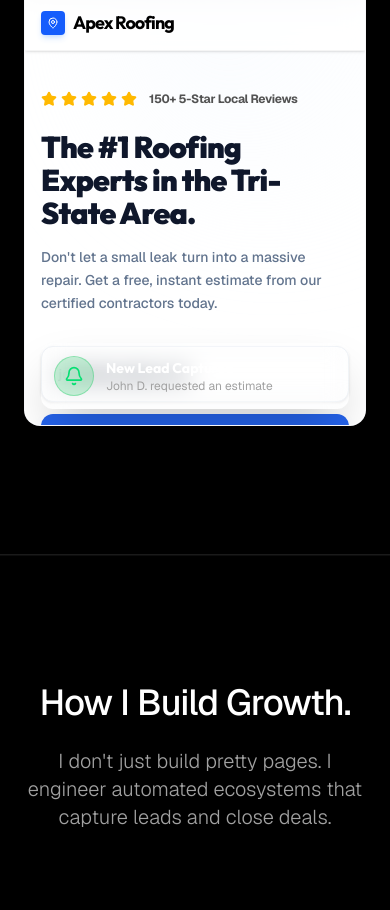
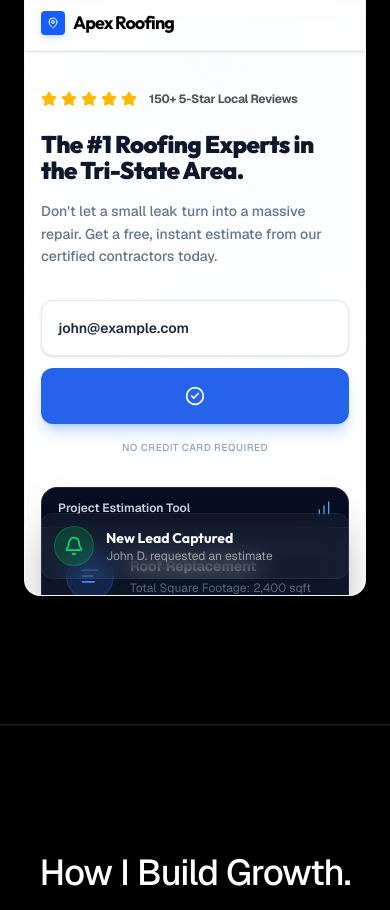
Before and after one commit to ronlenserdigital/ronlenserdigital, a Next.js app: page / in a window 390 px wide. Shown: the part 1480-2390 px from the top of the page. Built offline with nearby package versions, Linux system fonts and the light colour scheme.

Commit message:
Revealed the 3D estimation dashboard on mobile screens

```diff
--- a/src/components/interactive-demo.tsx
+++ b/src/components/interactive-demo.tsx
@@ -30,7 +30,7 @@ export default function InteractiveDemo() {
   }, [])
 
   return (
-    <div className="relative h-[480px] md:h-auto md:aspect-video w-full rounded-2xl overflow-hidden shadow-2xl flex flex-col bg-[#F5F5F7] border border-white/10">
+    <div className="relative min-h-[650px] md:min-h-0 md:h-auto md:aspect-video w-full rounded-2xl overflow-hidden shadow-2xl flex flex-col bg-[#F5F5F7] border border-white/10">
       {/* Sleek Browser Frame */}
       <div className="w-full bg-neutral-900 border-b border-white/10 h-12 flex items-center px-4 gap-4 shrink-0 shadow-lg relative z-20">
         <div className="flex gap-2">
@@ -87,7 +87,7 @@ export default function InteractiveDemo() {
                 </div>
 
                 {/* Mock Website Hero */}
-                <div className="flex-1 flex flex-col md:flex-row items-center pt-16 md:pt-20 pb-6 md:pb-8 px-4 md:px-8 lg:px-16 gap-6 md:gap-12 bg-white relative overflow-hidden h-full">
+                <div className="flex-1 flex flex-col md:flex-row items-center pt-16 md:pt-20 pb-6 md:pb-8 px-4 md:px-8 lg:px-16 gap-4 md:gap-12 bg-white relative overflow-hidden h-full overflow-y-auto">
 
                    {/* Background Decorative Graphic */}
                    <div className="absolute top-0 right-0 w-full h-full bg-gradient-to-br from-blue-50/50 to-white/10 rounded-full blur-3xl -translate-y-1/2 translate-x-1/4 pointer-events-none" />
@@ -104,7 +104,7 @@ export default function InteractiveDemo() {
                       </div>
 
                       <div className="space-y-4">
-                        <h1 className="text-3xl md:text-4xl lg:text-5xl font-black text-slate-900 leading-[1.1] tracking-tight font-[family-name:var(--font-outfit)]">
+                        <h1 className="text-2xl md:text-4xl lg:text-5xl font-black text-slate-900 leading-[1.1] tracking-tight font-[family-name:var(--font-outfit)]">
                           The #1 Roofing Experts in the Tri-State Area.
                         </h1>
                         <p className="text-sm text-slate-500 font-medium leading-relaxed max-w-sm">
@@ -139,7 +139,7 @@ export default function InteractiveDemo() {
                    </div>
 
                    {/* Right Side (Visual Detail - Realistic Dashboard/Image Card) */}
-                   <div className="flex-1 h-full max-h-[340px] w-full hidden md:flex items-center justify-center relative z-10 perspective-1000 mt-8">
+                   <div className="flex-1 h-[280px] md:h-full max-h-[340px] w-full flex items-center justify-center relative z-10 perspective-1000 mt-4 md:mt-8">
                       <motion.div
                         className="w-full h-full bg-slate-900 rounded-2xl shadow-2xl overflow-hidden border border-slate-700/50 flex flex-col"
                         initial={{ rotateY: -10, rotateX: 5 }}
```
